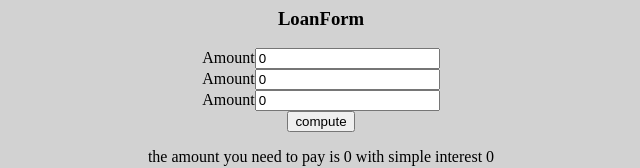
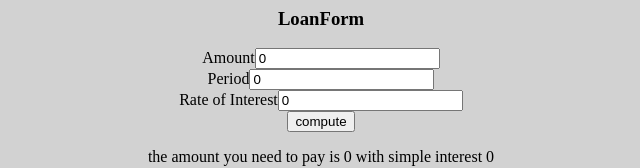
Before and after one commit to vishnuadepu82/angular-proj1, an Angular app: page / in a window 1280 px wide. Shown: the part 125-293 px from the top of the page, without its empty margins (319-959 px from the left). Built offline with nearby package versions, Linux system fonts and the light colour scheme.

Commit message:
2 files modified

```diff
--- a/src/app/loan-form/loan-form.component.html
+++ b/src/app/loan-form/loan-form.component.html
@@ -1,16 +1,16 @@
-<section>
+<section class="container-fluid">
   <h3>LoanForm</h3>
-  <form (ngsubmit)="compute()">
+  <form (ngSubmit)="compute()">
     <div>
       <label>Amount</label>
       <input type="number" name="amnt" [(ngModel)]="loan.amount" />
     </div>
     <div>
-      <label>Amount</label>
+      <label>Period</label>
       <input type="number" name="prd" [(ngModel)]="loan.period" />
     </div>
     <div>
-      <label>Amount</label>
+      <label>Rate of Interest</label>
       <input type="number" name="roi" [(ngModel)]="loan.rateOfInterest" />
     </div>
     <div>
```
Also changed, not shown: src/app/loan.ts (+5 -5 lines).
